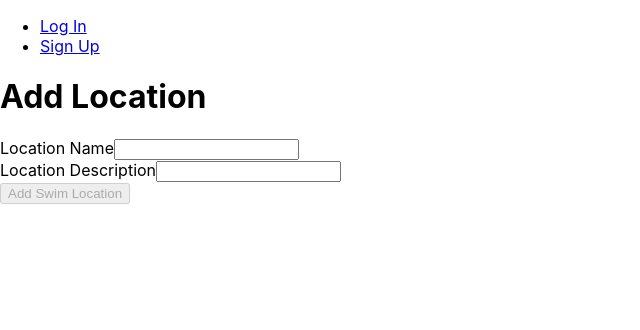
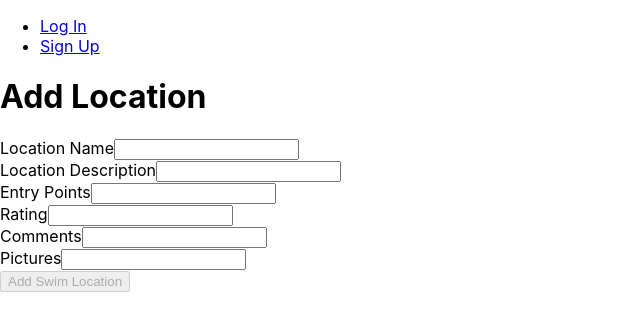
Before and after one commit to vanessa-konynenbelt/pilot-front-end, a React (Create React App) app: page /add-location in a window 1280 px wide. Shown: the top 330 px of the page, without its empty margins (0-640 px from the left). Built offline with nearby package versions, Linux system fonts and the light colour scheme; no server answers.

Commit message:
initial add location form update

```diff
--- a/src/pages/AddLocation/AddLocation.jsx
+++ b/src/pages/AddLocation/AddLocation.jsx
@@ -41,7 +41,7 @@ function AddLocation(props) {
 					/>
 				</div>
 				<div className="form-group mb-3">
-					<label htmlFor="breed-input" className="form-label">
+					<label htmlFor="description-input" className="form-label">
 						Location Description
 					</label>
 					<input
@@ -50,6 +50,62 @@ function AddLocation(props) {
 						id="description-input"
 						name="description"
             value={formData.description}
+            onChange={handleChange}
+					/>
+				</div>
+				<div className="form-group mb-3">
+					<label htmlFor="name-input" className="form-label">
+						Entry Points
+					</label>
+					<input
+						type="text"
+						className="form-control"
+						id="entry-input"
+						name="entryPoints"
+						required
+            value={formData.entryPoints}
+            onChange={handleChange}
+					/>
+				</div>
+				<div className="form-group mb-3">
+					<label htmlFor="rating-input" className="form-label">
+						Rating
+					</label>
+					<input
+						type="Number"
+						className="form-control"
+						id="rating-input"
+						name="rating"
+						required
+            value={formData.rating}
+            onChange={handleChange}
+					/>
+				</div>
+				<div className="form-group mb-3">
+					<label htmlFor="comment-input" className="form-label">
+						Comments
+					</label>
+					<input
+						type="text"
+						className="form-control"
+						id="comment-input"
+						name="comments"
+						required
+            value={formData.comments}
+            onChange={handleChange}
+					/>
+				</div>
+				<div className="form-group mb-3">
+					<label htmlFor="pictures-input" className="form-label">
+						Pictures
+					</label>
+					<input
+						type="text"
+						className="form-control"
+						id="name-input"
+						name="pictures"
+						required
+            value={formData.pictures}
             onChange={handleChange}
 					/>
 				</div>
```
